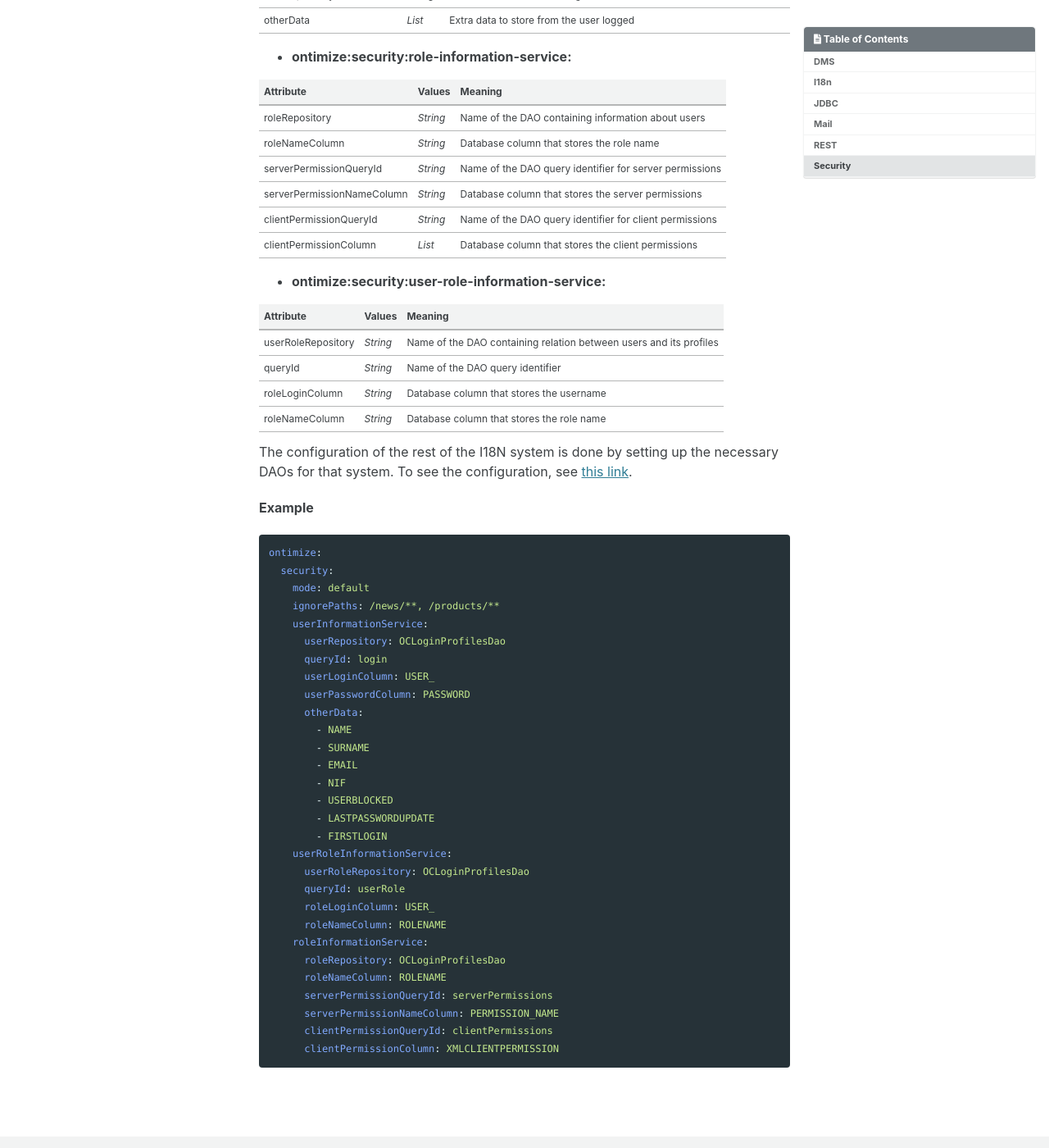
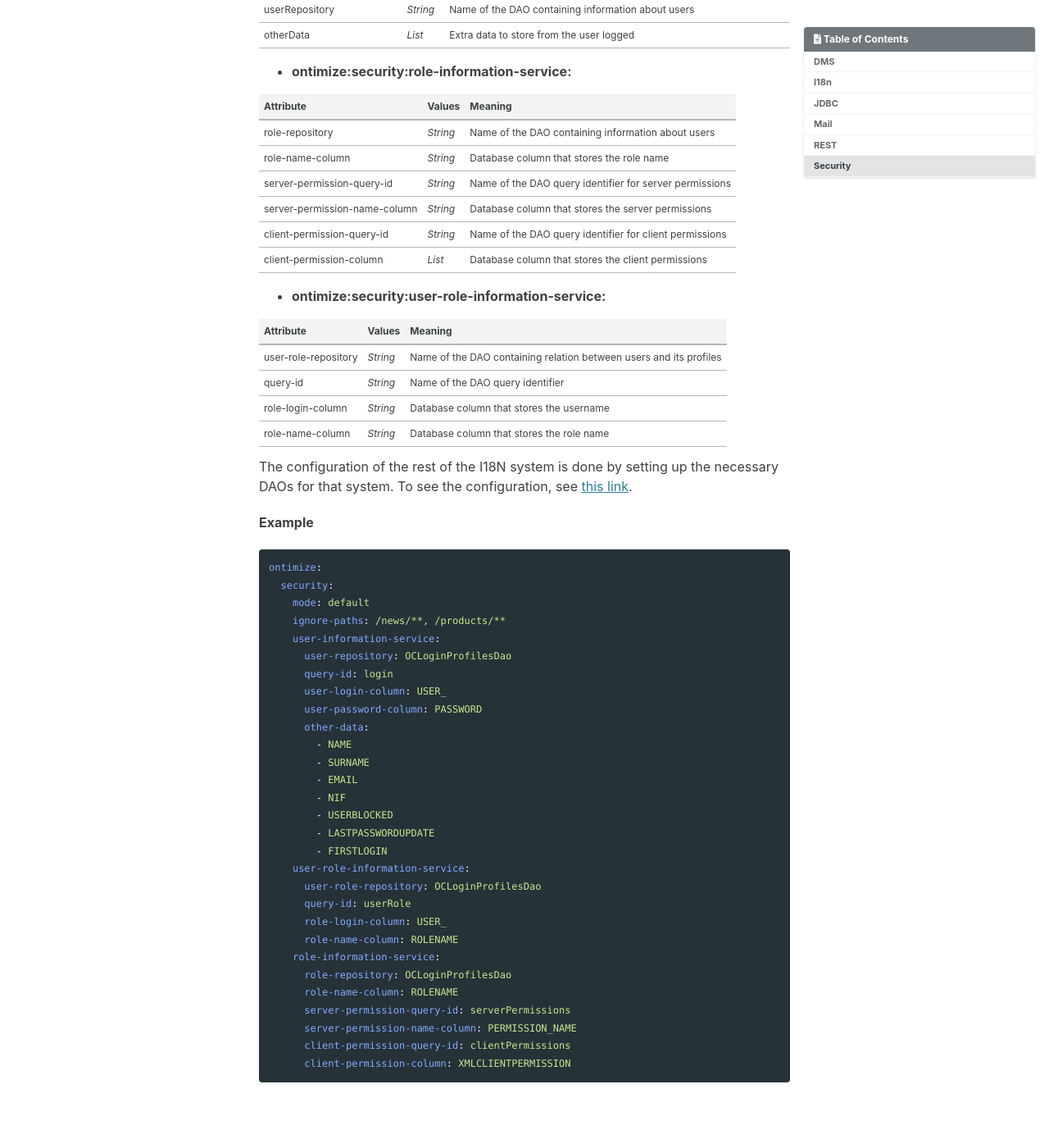
Before and after one commit to ontimize/ontimize-boot, a Jekyll site: the page built from _pages/basics_autoconfigurators.md, in a window 1280 px wide and 1400 px high, scrolled down 5161 px. Shown: the whole window at 82% size. Built offline with Jekyll 4.4.1, drawn with Linux system fonts in a browser that asks for light colours; cached includes are drawn as plain includes; some of the changed lines change nothing that is shown; some of the changed text lies outside the part shown.

Commit message:
Modified to kebab-case

````diff
--- a/_pages/basics_autoconfigurators.md
+++ b/_pages/basics_autoconfigurators.md
@@ -15,7 +15,7 @@
 | Attribute | Values | Meaning |
 |--|--|--|
 | engine | *odms* | Indicates the engine that will be used for the DMS system. Ontimize has an implementation of an engine, whose value is *odms*. |
-| basePath | *String* | The path where the DMS files will be stored |
+| base-path | *String* | The path where the DMS files will be stored |
 
 The configuration of DMS system is done by setting up the necessary DAOs for that system. To see the configuration, see [this link](/ontimize-boot/v3/basics/dms/).
 
@@ -24,7 +24,7 @@
 ontimize:
    dms:
       engine: odms
-      basePath: file:/C:/applications/QSAllComponents_Jee/dms
+      base-path: file:/C:/applications/QSAllComponents_Jee/dms
 ```
 
 ## I18n
@@ -67,22 +67,22 @@
 |nameConvention|*upper*, *lower*, *database*| Indicate the nomenclature of the columns in the DB, in lower case, upper case or as it appears in the database |
 |sqlhandler|*postgres*, *oracle*, *oracle12*, *sqlserver*, *hsqldb*| Indicates which SQL statement handler will be used to communicate with the database |
 
-- **ontimize:jdbc:sqlConditionProcessor:**
+- **ontimize:jdbc:sql-condition-processor:**
 
 | Attribute | Values | Meaning |
 |--|--|--|
-|uppperString|*true*, *false*| Use uppercase strings in WHERE conditions |
-|upperLike|*true*, *false*| Use uppercase strings in LIKE conditions |
+|upper-string|*true*, *false*| Use uppercase strings in WHERE conditions |
+|upper-like|*true*, *false*| Use uppercase strings in LIKE conditions |
 
 **Example**
 ```yaml
 ontimize:
    jdbc:
-      nameConvention: upper
+      name-convention: upper
       sqlhandler: hsqldb
-      sqlConditionProcessor:
-         uppperString: true
-         upperLike: true
+      sql-condition-processor:
+         upper-string: true
+         upper-like: true
 ```
 
 ## Mail
@@ -132,17 +132,17 @@
 |--|--|--|
 | enabled | *true*, *false* | Enable or disable CORS filter |
 
-- **ontimize:globalcors:corsConfigurations**
+- **ontimize:globalcors:cors-configurations**
 Indicates the entrypoint to be configured, with the properties for each one. In general, the entrypoint [/**] is configured entirely.
 
 | Attribute | Values | Meaning |
 |--|--|--|
-| allowedOrigins | *\** | Set the origins to allow, the special value \* allows all domains. By default this is not set|
-| allowedHeaders | *\** | Set the list of headers that a pre-flight request can list as allowed for use during an actual request. The special value \* allows actual requests to send any header. A header name is not required to be listed if it is one of: *Cache-Control*, *Content-Language*, *Expires*, *Last-Modified* or *Pragma*). By default this is not set.|
-| exposedHeaders |  | Set the list of response headers other than simple headers (i.e. *Cache-Control*, *Content-Language*, *Content-Type*, *Expires*, *Last-Modified* or *Pragma* that an actual response might have and can be exposed. Note that \* is not a valid exposed header value. By default this is not set. |
-| allowedMethods | *List* | Set the HTTP methods to allow, e.g. *GET*, *POST*, *PUT*, etc. The special value \* allows all methods. If not set, only *GET* and *HEAD* are allowed. By default this is not set. Note: CORS checks use values from "Forwarded" [RFC7239](http://tools.ietf.org/html/rfc7239), *X-Forwarded-Host*, *X-Forwarded-Port*, and *X-Forwarded-Proto* headers, if present, in order to reflect the client-originated address. Consider using the *ForwardedHeaderFilter* in order to choose from a central place whether to extract and use, or to discard such headers. See the Spring Framework reference for more on this filter. |
+| allowed-origins | *\** | Set the origins to allow, the special value \* allows all domains. By default this is not set|
+| allowed-headers | *\** | Set the list of headers that a pre-flight request can list as allowed for use during an actual request. The special value \* allows actual requests to send any header. A header name is not required to be listed if it is one of: *Cache-Control*, *Content-Language*, *Expires*, *Last-Modified* or *Pragma*). By default this is not set.|
+| exposed-headers |  | Set the list of response headers other than simple headers (i.e. *Cache-Control*, *Content-Language*, *Content-Type*, *Expires*, *Last-Modified* or *Pragma* that an actual response might have and can be exposed. Note that \* is not a valid exposed header value. By default this is not set. |
+| allowed-methods | *List* | Set the HTTP methods to allow, e.g. *GET*, *POST*, *PUT*, etc. The special value \* allows all methods. If not set, only *GET* and *HEAD* are allowed. By default this is not set. Note: CORS checks use values from "Forwarded" [RFC7239](http://tools.ietf.org/html/rfc7239), *X-Forwarded-Host*, *X-Forwarded-Port*, and *X-Forwarded-Proto* headers, if present, in order to reflect the client-originated address. Consider using the *ForwardedHeaderFilter* in order to choose from a central place whether to extract and use, or to discard such headers. See the Spring Framework reference for more on this filter. |
 | maxAge | *Number* | Configure how long, in seconds, the response from a pre-flight request can be cached by clients. By default this is not set. |
-| allowCredentials | *-* | Whether user credentials are supported. By default this is not set (i.e. user credentials are not supported). |
+| allow-credentials | *-* | Whether user credentials are supported. By default this is not set (i.e. user credentials are not supported). |
 
 **Example**
 ```yaml
@@ -150,12 +150,12 @@
    corsfilter:
       enabled: true
    globalcors:
-      corsConfigurations:
+      cors-configurations:
          '[/**]':
-            allowedOrigins: "*"
-            allowedHeaders: "*"
-            exposedHeaders: ["X-Auth-Token","Content-disposition","X-Requested-With"]
-            allowedMethods:
+            allowed-origins: "*"
+            allowed-headers: "*"
+            exposed-headers: ["X-Auth-Token","Content-disposition","X-Requested-With"]
+            allowed-hethods:
             - GET
             - POST
             - PUT
@@ -170,8 +170,8 @@
 | Attribute | Values | Meaning |
 |--|--|--|
 | mode | *default* | Use *default* to enable the security mode for Ontimize Boot |
-| ignorePaths | *String* | Paths in server thant will not be securized |
-| servicePath | *String* | Establish the service path. By default, */\*\** |
+| ignore-paths | *String* | Paths in server thant will not be securized |
+| service-path | *String* | Establish the service path. By default, */\*\** |
 
 - **ontimize:security:jwt:** *Not required, enabled by default*
 
@@ -196,21 +196,21 @@
 
 | Attribute | Values | Meaning |
 |--|--|--|
-| roleRepository | *String* | Name of the DAO containing information about users |
-| roleNameColumn | *String* | Database column that stores the role name |
-| serverPermissionQueryId | *String* | Name of the DAO query identifier for server permissions |
-| serverPermissionNameColumn | *String* | Database column that stores the server permissions |
-| clientPermissionQueryId | *String* | Name of the DAO query identifier for client permissions |
-| clientPermissionColumn | *List* | Database column that stores the client permissions |
+| role-repository | *String* | Name of the DAO containing information about users |
+| role-name-column | *String* | Database column that stores the role name |
+| server-permission-query-id | *String* | Name of the DAO query identifier for server permissions |
+| server-permission-name-column | *String* | Database column that stores the server permissions |
+| client-permission-query-id | *String* | Name of the DAO query identifier for client permissions |
+| client-permission-column | *List* | Database column that stores the client permissions |
 
 - **ontimize:security:user-role-information-service:**
 
 | Attribute | Values | Meaning |
 |--|--|--|
-| userRoleRepository | *String* | Name of the DAO containing relation between users and its profiles |
-| queryId | *String* | Name of the DAO query identifier |
-| roleLoginColumn | *String* | Database column that stores the username |
-| roleNameColumn | *String* | Database column that stores the role name |
+| user-role-repository | *String* | Name of the DAO containing relation between users and its profiles |
+| query-id | *String* | Name of the DAO query identifier |
+| role-login-column | *String* | Database column that stores the username |
+| role-name-column | *String* | Database column that stores the role name |
 
 The configuration of the rest of the I18N system is done by setting up the necessary DAOs for that system. To see the configuration, see [this link](/ontimize-boot/v3/basics/security/).
 
@@ -219,13 +219,13 @@
 ontimize:
   security:
     mode: default
-    ignorePaths: /news/**, /products/**
-    userInformationService:
-      userRepository: OCLoginProfilesDao
-      queryId: login
-      userLoginColumn: USER_
-      userPasswordColumn: PASSWORD
-      otherData:
+    ignore-paths: /news/**, /products/**
+    user-information-service:
+      user-repository: OCLoginProfilesDao
+      query-id: login
+      user-login-column: USER_
+      user-password-column: PASSWORD
+      other-data:
         - NAME
         - SURNAME
         - EMAIL
@@ -233,16 +233,16 @@
         - USERBLOCKED
         - LASTPASSWORDUPDATE
         - FIRSTLOGIN
-    userRoleInformationService:
-      userRoleRepository: OCLoginProfilesDao
-      queryId: userRole
-      roleLoginColumn: USER_
-      roleNameColumn: ROLENAME
-    roleInformationService:
-      roleRepository: OCLoginProfilesDao
-      roleNameColumn: ROLENAME
-      serverPermissionQueryId: serverPermissions
-      serverPermissionNameColumn: PERMISSION_NAME
-      clientPermissionQueryId: clientPermissions
-      clientPermissionColumn: XMLCLIENTPERMISSION
+    user-role-information-service:
+      user-role-repository: OCLoginProfilesDao
+      query-id: userRole
+      role-login-column: USER_
+      role-name-column: ROLENAME
+    role-information-service:
+      role-repository: OCLoginProfilesDao
+      role-name-column: ROLENAME
+      server-permission-query-id: serverPermissions
+      server-permission-name-column: PERMISSION_NAME
+      client-permission-query-id: clientPermissions
+      client-permission-column: XMLCLIENTPERMISSION
 ```
````
